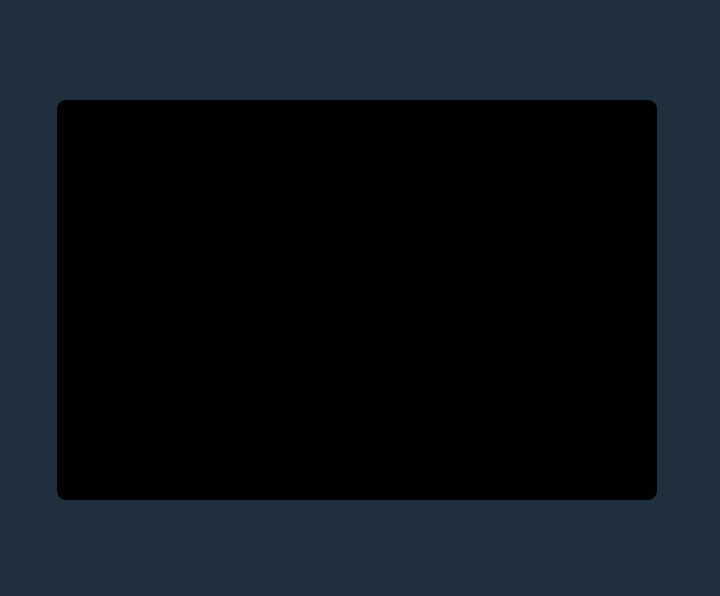
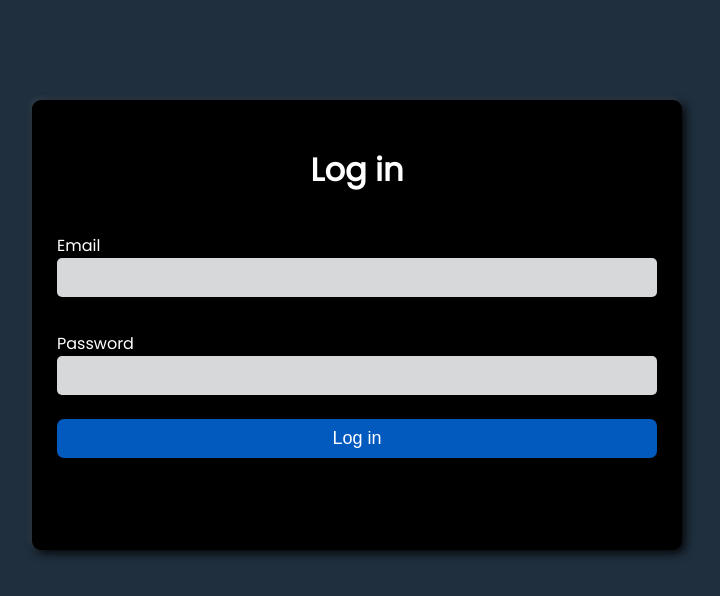
Before and after one commit to AmeerUlAman/Invis-Chat, a Next.js app: page /login in a window 1280 px wide. Shown: the top 596 px of the page, without its empty margins (283-1003 px from the left). Built offline with nearby package versions, Linux system fonts and the light colour scheme.

Commit message:
structure apprx + minor styles fixes

```diff
--- a/src/app/globals.css
+++ b/src/app/globals.css
@@ -1,8 +1,10 @@
+
 body{
 /* background-color: rgb(44, 43, 43); */
 background-color: rgb(31, 47, 62);
 /* background-color: black; */
 margin: 0px;
+font-family: 'Poppins', sans-serif;
 }
 /* Customize the scrollbar */
 ::-webkit-scrollbar {
--- a/src/app/helog/helog.module.css
+++ b/src/app/helog/helog.module.css
@@ -35,7 +35,7 @@ position: relative;
     /* background-color: rgba(38, 44, 74, 0.666); */
     /* border: 2px rgba(158, 198, 255, 0.281) solid; */
     box-shadow: 3px 3px 10px rgba(0, 0, 0, 1),
-  -1px -1px 6px rgba(255, 255, 255, 0.4);
+  -1px -1px 6px rgba(255, 255, 255, 0.15);
     border-radius: 14px;
     padding: 25px;
 overflow: hidden;
--- a/src/app/login/login.module.css
+++ b/src/app/login/login.module.css
@@ -5,4 +5,51 @@
  background-color: black;
  border-radius: 9px;
  margin-top: 100px;
+ color: white;
+ box-shadow: 3px 3px 10px rgba(0, 0, 0, 1),
+ -1px -1px 6px rgba(255, 255, 255, 0.15);
+ padding: 25px;
 }
+.ver{
+    width: 100%;
+    margin:0 auto;
+    display: flex;
+    flex-direction: column;
+    align-items: center;
+    justify-content: center;
+}
+.wholefield{
+    width:100%;
+    display: flex;
+flex-direction: column;
+/* padding: 25px; */
+ margin: 17px;
+}
+.field{
+    width: calc(100%-17px);
+
+    padding: 9px;
+    padding-left: 0px;
+    padding-right: 0px;
+    border: none;
+    border-radius: 5px;
+    font-size: large;
+background-color: rgb(214,216,217);
+color: black;
+}
+.field:active{
+    border: none;
+ }
+
+.loginbut{
+width: 100%; ;
+background-color: rgb(2, 90, 191);
+color: white;
+text-align: center;
+font-size: large;
+padding: 9px;
+border: none;
+border-radius: 7px;
+cursor: pointer;
+margin: 7px;
+}
--- a/src/app/login/login.tsx
+++ b/src/app/login/login.tsx
@@ -4,7 +4,22 @@ import styles from './login.module.css';
 const Login=()=>{
 return(
     <div className={styles.loginwhole}>
+        <center><h1>Log in</h1></center>
 
+        <form className={styles.ver}>
+           <div className={styles.wholefield}>
+                <label htmlFor="email">Email</label>
+                <input type="email" id="email" name="email" className={styles.field}  required/>
+           </div>
+           <div className={styles.wholefield}>
+                <label htmlFor="password">Password</label>
+                <input type="password" id="password" name="password" className={styles.field}  required/>
+           </div>
+            <button type="submit" className={styles.loginbut}>Log in</button>
+
+
+
+        </form>
     </div>
 );
 }
--- a/src/app/nav/nav.module.css
+++ b/src/app/nav/nav.module.css
@@ -33,5 +33,5 @@ padding: 7px 22px 7px 22px;
 margin-right:100px;
 border-radius: 7px;
 border: none;
-
+cursor: pointer;
 }
```
